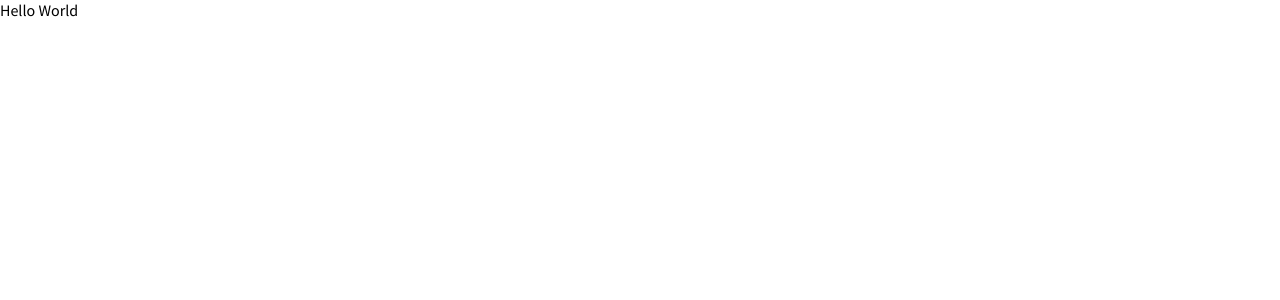
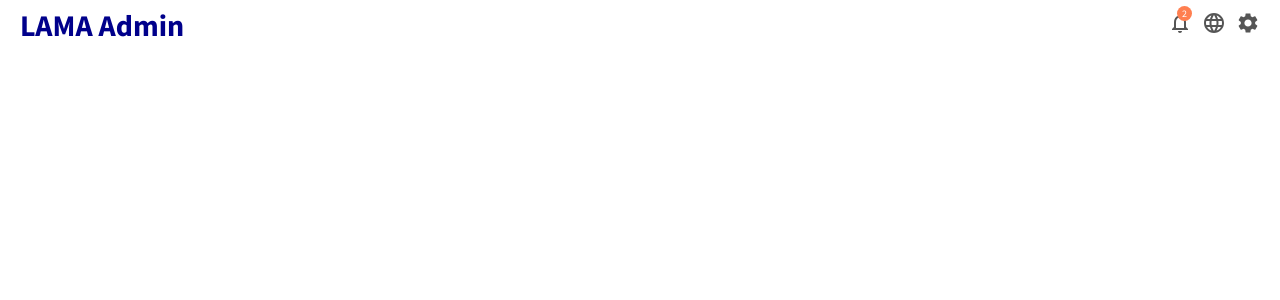
Before and after one commit to xueyublue/react-admin-dashboard, a React (Create React App) app: page / in a window 1280 px wide. Shown: the top 300 px of the page. Built offline with nearby package versions, Linux system fonts and the light colour scheme.

Commit message:
Added topbar component - not completed

```diff
--- a/src/App.js
+++ b/src/App.js
@@ -1,5 +1,11 @@
+import Topbar from "./components/topbar/Topbar";
+
 function App() {
-  return <div>Hello World</div>;
+  return (
+    <div>
+      <Topbar />
+    </div>
+  );
 }
 
 export default App;
--- /dev/null
+++ b/src/components/topbar/Topbar.jsx
@@ -0,0 +1,29 @@
+import { Language, NotificationsNone, Settings } from "@mui/icons-material";
+import React from "react";
+import "./topbar.css";
+
+const Topbar = () => {
+  return (
+    <div className="topbar">
+      <div className="topbarWrapper">
+        <div className="topbarLeft">
+          <span className="logo">LAMA Admin</span>
+        </div>
+        <div className="topbarRight">
+          <div className="topbarIconContainer">
+            <NotificationsNone />
+            <span className="topIconBadge">2</span>
+          </div>
+          <div className="topbarIconContainer">
+            <Language />
+          </div>
+          <div className="topbarIconContainer">
+            <Settings />
+          </div>
+        </div>
+      </div>
+    </div>
+  );
+};
+
+export default Topbar;
--- /dev/null
+++ b/src/components/topbar/topbar.css
@@ -0,0 +1,49 @@
+.topbar {
+  width: 100%;
+  height: 50px;
+  background-color: white;
+}
+
+.topbarWrapper {
+  display: flex;
+  align-items: center;
+  justify-content: space-between;
+  height: 100%;
+  padding: 0px 20px;
+}
+
+.logo {
+  font-weight: bold;
+  font-size: 30px;
+  color: darkblue;
+  cursor: pointer;
+}
+
+.topbarRight {
+  display: flex;
+}
+
+.topbarIconContainer {
+  position: relative;
+  cursor: pointer;
+  margin-left: 10px;
+  color: #555;
+}
+.topbarIconContainer :hover {
+  color: darkblue;
+}
+
+.topIconBadge {
+  display: flex;
+  align-items: center;
+  justify-content: center;
+  width: 15px;
+  height: 15px;
+  position: absolute;
+  top: -5px;
+  right: 0px;
+  background-color: coral;
+  color: white;
+  border-radius: 50%;
+  font-size: 10px;
+}
```
